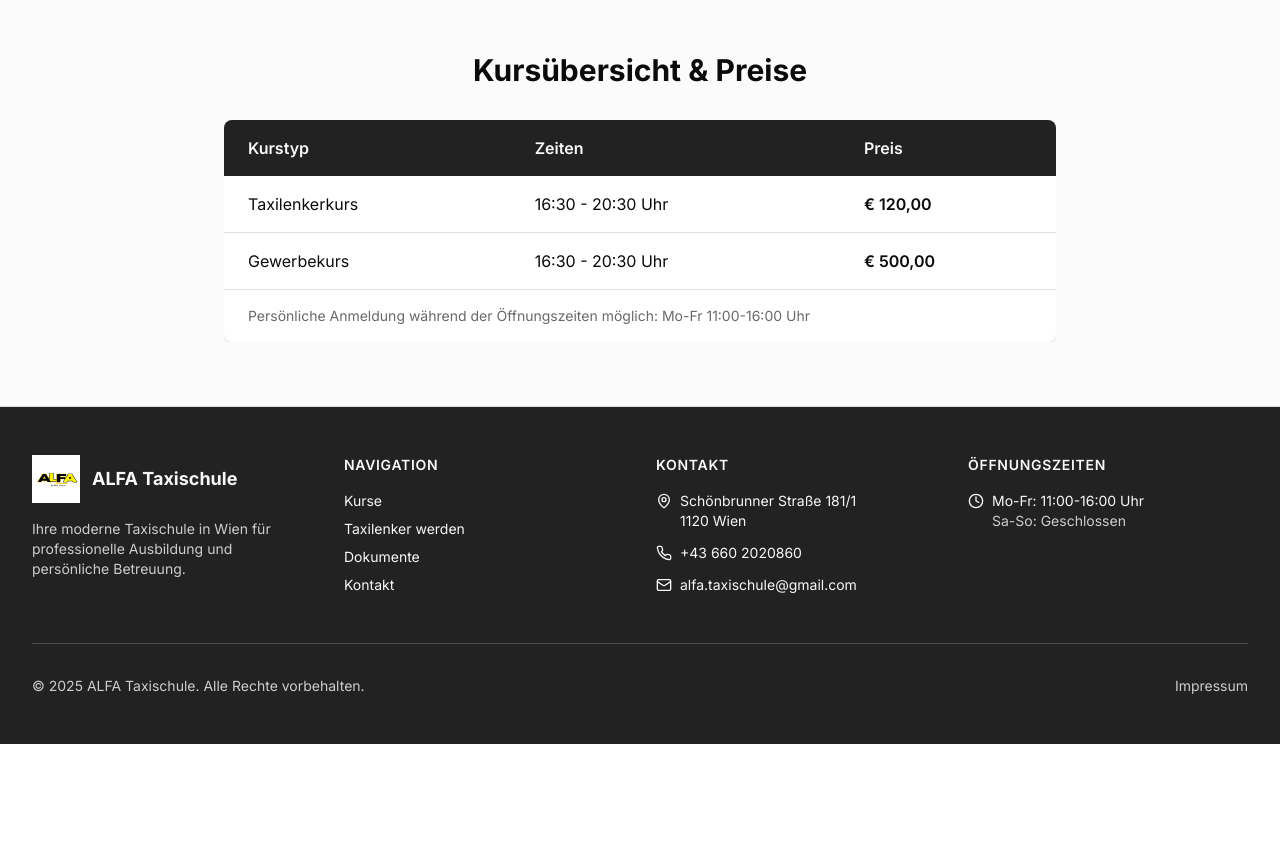
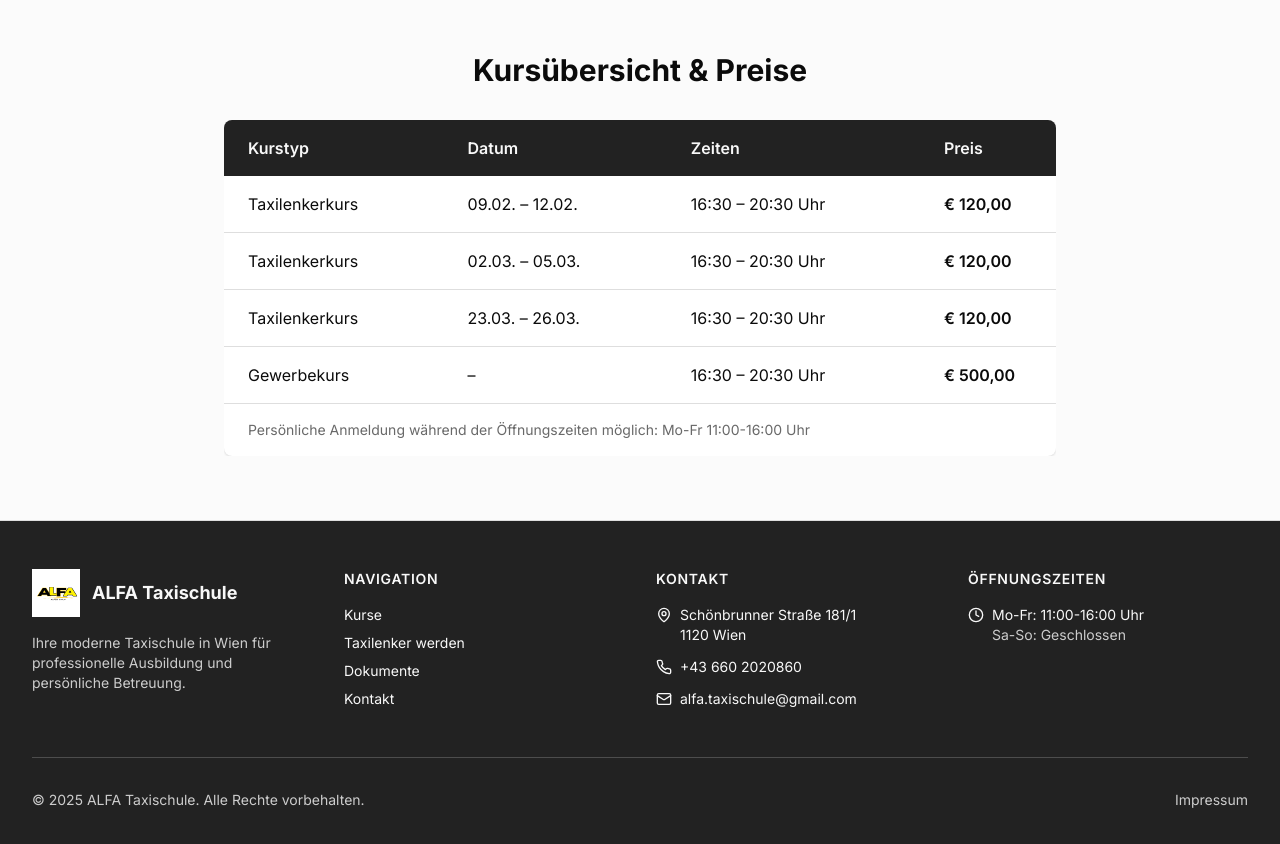
Before and after one commit to aguengoer/alfataxischule-web, a Next.js app: page /kurse in a window 1280 px wide. Shown: the part 860-1704 px from the top of the page. Before the commit the page ends 1604 px from the top, so only its background shows below. Built offline with nearby package versions, Linux system fonts and the light colour scheme; no server answers; the database is empty.

Commit message:
fix kurse

```diff
--- a/app/kurse/page.tsx
+++ b/app/kurse/page.tsx
@@ -169,6 +169,7 @@ export default async function KursePage() {
                 <thead>
                   <tr className="bg-secondary text-secondary-foreground">
                     <th className="px-6 py-4 text-left font-semibold">Kurstyp</th>
+                    <th className="px-6 py-4 text-left font-semibold">Datum</th>
                     <th className="px-6 py-4 text-left font-semibold">Zeiten</th>
                     <th className="px-6 py-4 text-left font-semibold">Preis</th>
                   </tr>
@@ -176,12 +177,26 @@ export default async function KursePage() {
                 <tbody>
                   <tr className="border-b">
                     <td className="px-6 py-4">Taxilenkerkurs</td>
-                    <td className="px-6 py-4">16:30 - 20:30 Uhr</td>
+                    <td className="px-6 py-4">09.02. – 12.02.</td>
+                    <td className="px-6 py-4">16:30 – 20:30 Uhr</td>
+                    <td className="px-6 py-4 font-semibold">€ 120,00</td>
+                  </tr>
+                  <tr className="border-b">
+                    <td className="px-6 py-4">Taxilenkerkurs</td>
+                    <td className="px-6 py-4">02.03. – 05.03.</td>
+                    <td className="px-6 py-4">16:30 – 20:30 Uhr</td>
+                    <td className="px-6 py-4 font-semibold">€ 120,00</td>
+                  </tr>
+                  <tr className="border-b">
+                    <td className="px-6 py-4">Taxilenkerkurs</td>
+                    <td className="px-6 py-4">23.03. – 26.03.</td>
+                    <td className="px-6 py-4">16:30 – 20:30 Uhr</td>
                     <td className="px-6 py-4 font-semibold">€ 120,00</td>
                   </tr>
                   <tr className="border-b">
                     <td className="px-6 py-4">Gewerbekurs</td>
-                    <td className="px-6 py-4">16:30 - 20:30 Uhr</td>
+                    <td className="px-6 py-4">–</td>
+                    <td className="px-6 py-4">16:30 – 20:30 Uhr</td>
                     <td className="px-6 py-4 font-semibold">€ 500,00</td>
                   </tr>
                   <tr>
```
